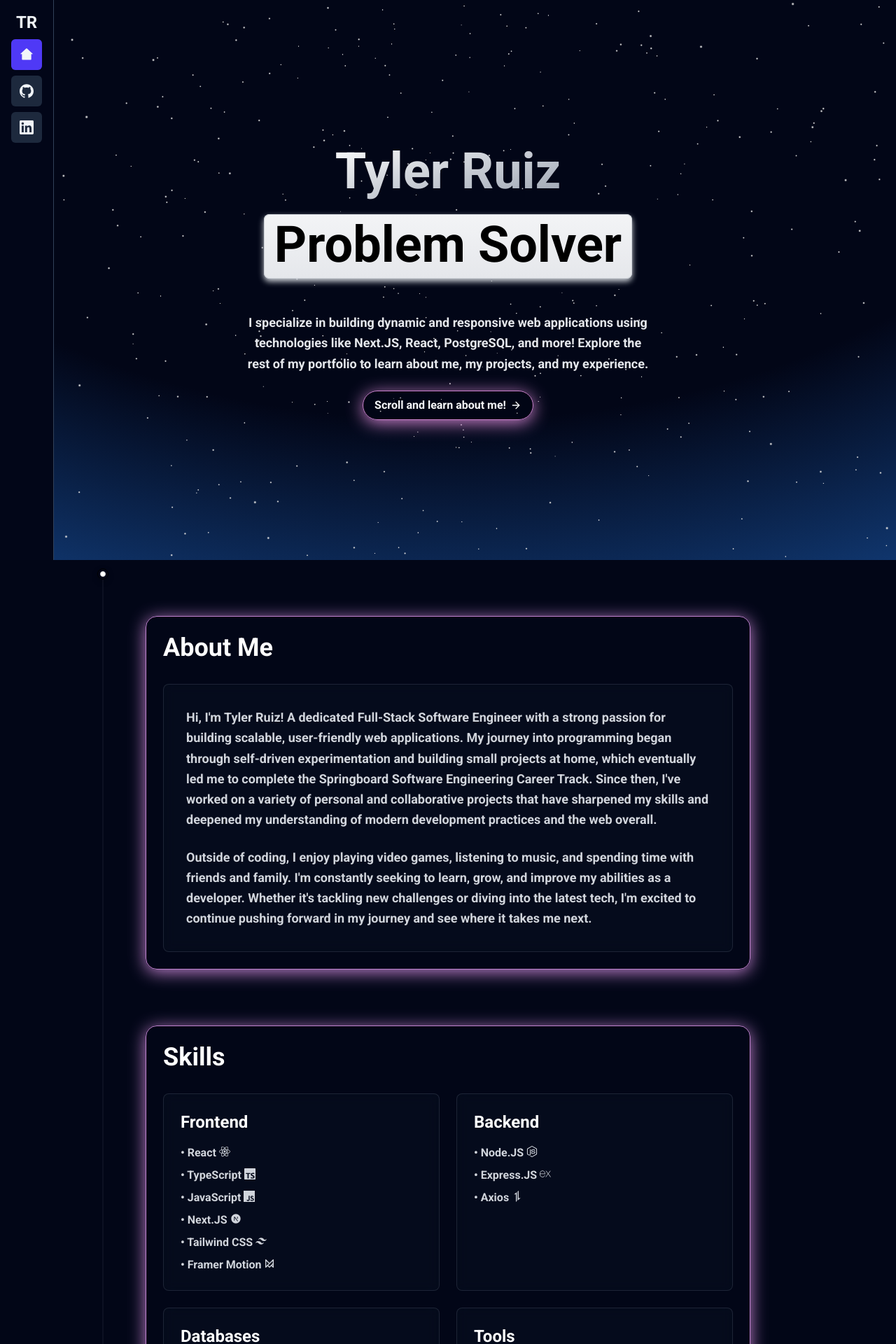
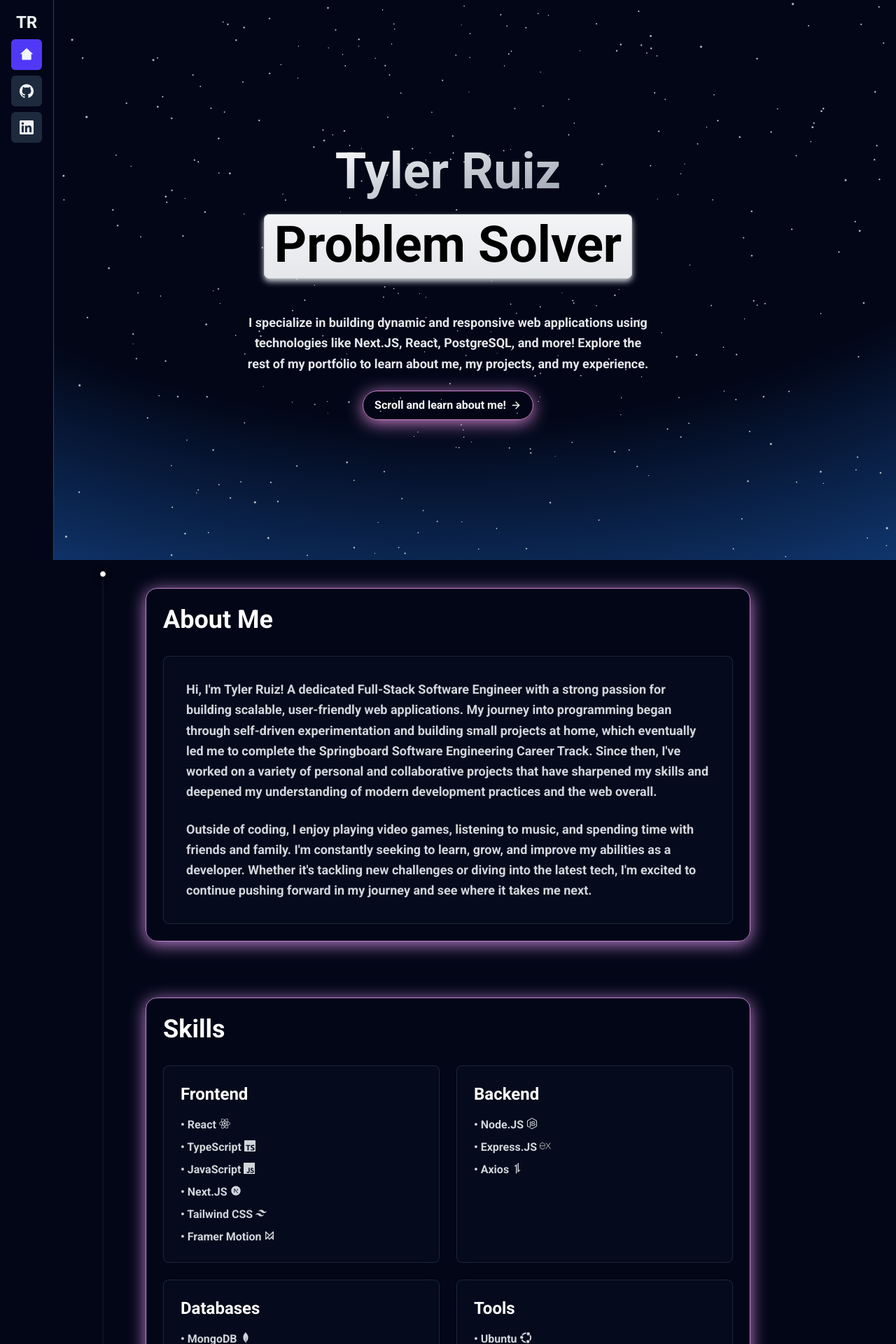
Before and after one commit to tyrucode/portfolioo, a Next.js app: page / in a window 1280 px wide. Shown: the top 1920 px of the page at 70% size. Built offline with nearby package versions, Linux system fonts and the light colour scheme.

Commit message:
refactor: improve layout structure in Home component and adjust padding for better spacing

```diff
--- a/src/app/page.tsx
+++ b/src/app/page.tsx
@@ -17,9 +17,8 @@ export default function Home() {
 
   return (
     <>
-      <main >
+      <main className="relative z-10">
         <IconSideNav />
-        <div>
         <div className="fixed inset-0 z-0">
           <div className="aurora-background h-full w-full">
             <BackgroundStars />
@@ -30,7 +29,8 @@ export default function Home() {
             <AuroraHero />
           </header>
           <TracingBeam>
-              <div className="py-20 px-4">
+            {/* Reduced padding from py-20 to py-10 and added pb-4 to reduce bottom space */}
+            <div className="py-10 px-4 pb-4">
               <div className="max-w-4xl mx-auto">
                 {/* ALL UI SECTIONS */}
                 <AboutMe />
@@ -42,7 +42,7 @@ export default function Home() {
             </div>
           </TracingBeam>
         </div >
-        </div >
+
       </main >
     </>
   );
```
Lines whose indentation alone changed are shown as unchanged.
